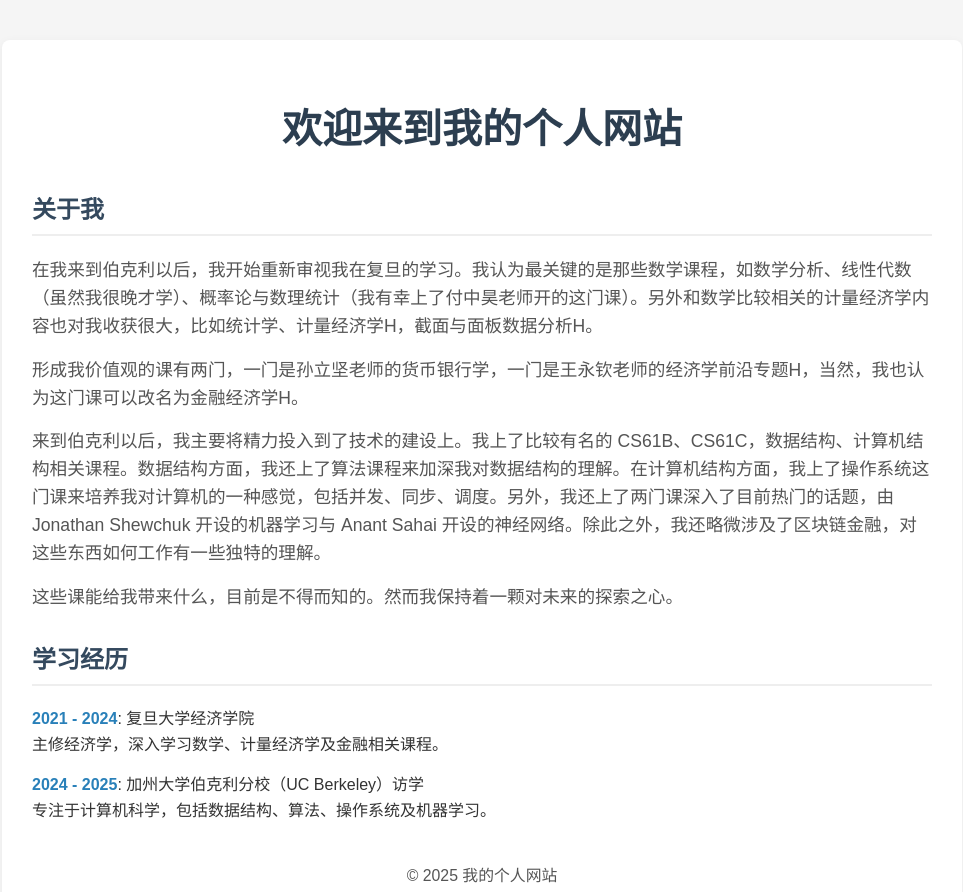
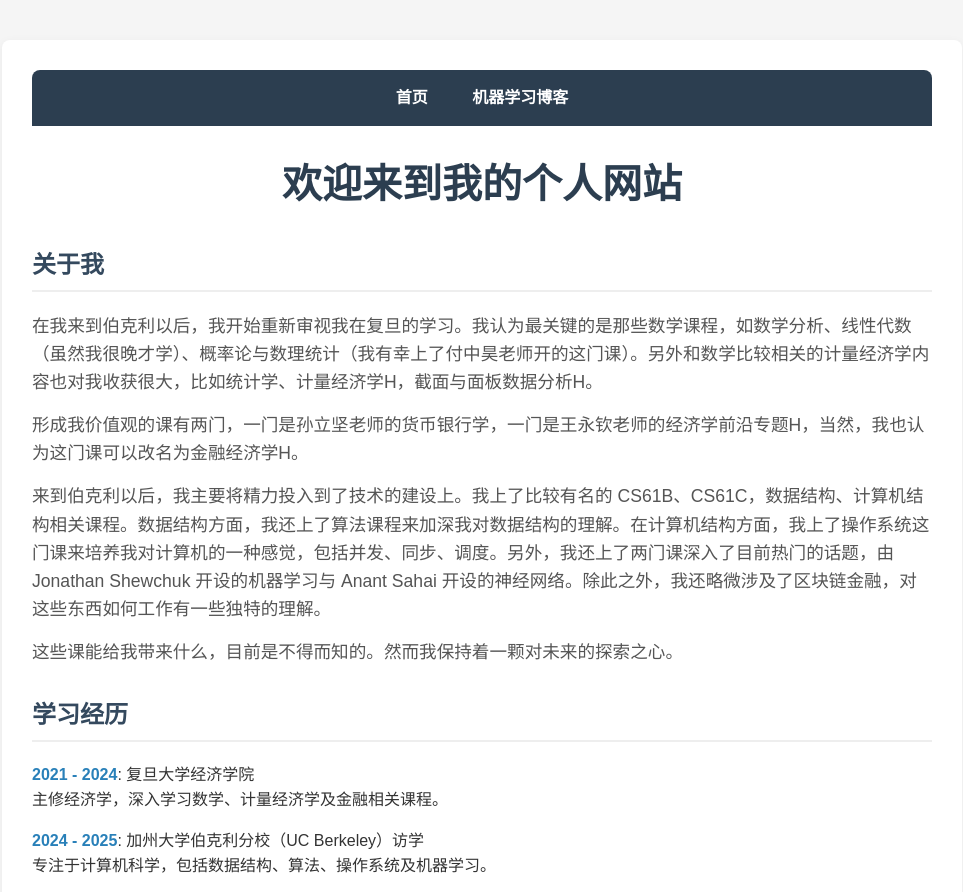
Before and after one commit to zhouyunlong-berkeley/zhouyunlong-berkeley.github.io, a plain HTML site: page index.html in a window 1280 px wide. Shown: the top 892 px of the page, without its empty margins (158-1121 px from the left). Drawn offline with Linux system fonts and the light colour scheme.

Commit message:
Update index.html

```diff
--- a/index.html
+++ b/index.html
@@ -20,6 +20,21 @@
             background-color: white;
             border-radius: 8px;
             box-shadow: 0 2px 10px rgba(0,0,0,0.05);
+        }
+        nav {
+            background-color: #2c3e50;
+            padding: 15px;
+            text-align: center;
+            border-radius: 8px 8px 0 0;
+        }
+        nav a {
+            color: white;
+            text-decoration: none;
+            margin: 0 20px;
+            font-weight: bold;
+        }
+        nav a:hover {
+            color: #3498db;
         }
         h1 {
             font-size: 2.5em;
@@ -59,6 +74,11 @@
 </head>
 <body>
     <div class="container">
+        <nav>
+            <a href="index.html">首页</a>
+            <a href="ml-blog.html">机器学习博客</a>
+        </nav>
+
         <h1>欢迎来到我的个人网站</h1>
 
         <h2>关于我</h2>
@@ -80,7 +100,7 @@
         </div>
 
         <footer>
-            <p>&copy; 2025 我的个人网站</p>
+            <p>© 2025 我的个人网站</p>
         </footer>
     </div>
 </body>
```
